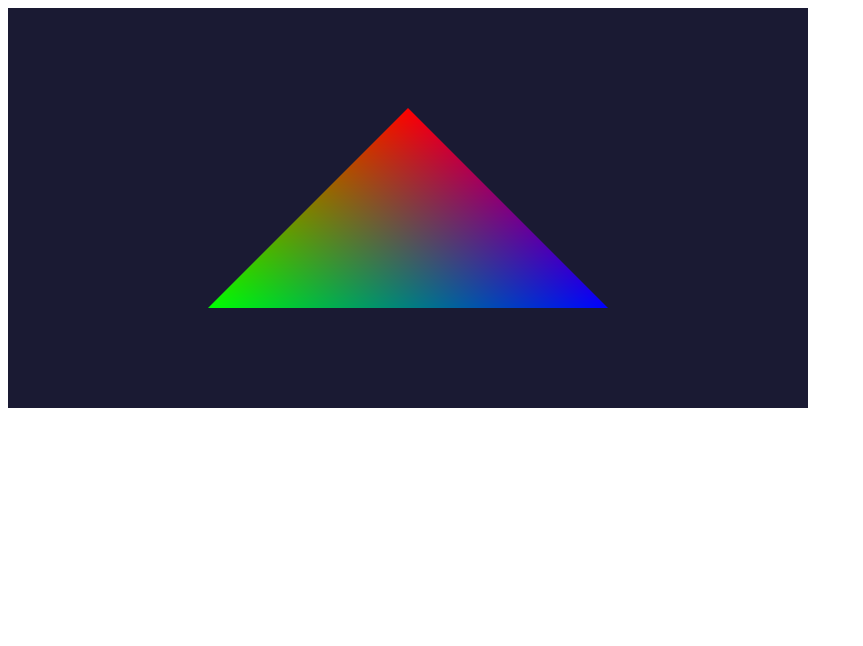
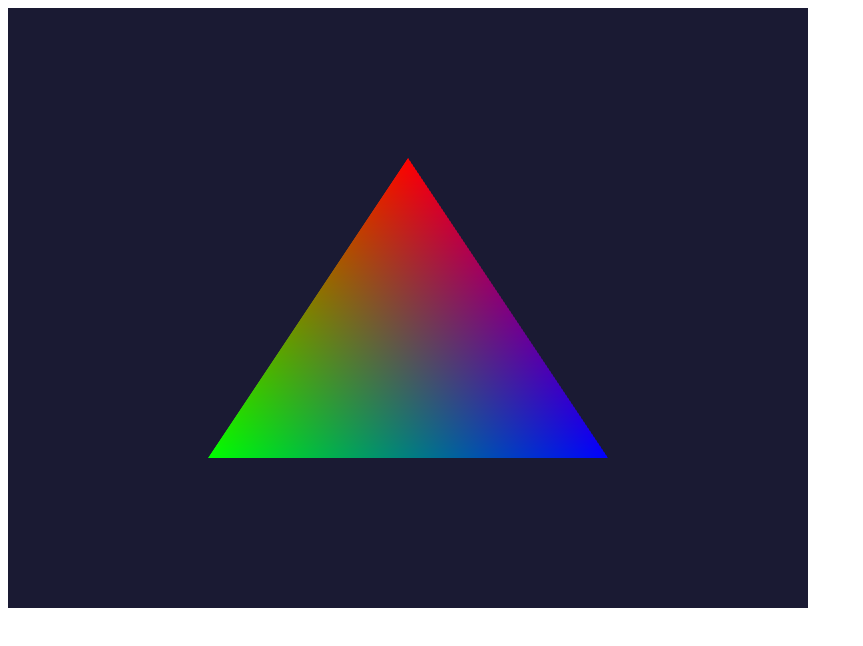
Before and after one commit to dungvd-dev-iotlink/webgl, a plain HTML site: page index.html in a window 1280 px wide. Shown: the whole page, without its empty margins (0-863 px from the left). Drawn offline with Linux system fonts and the light colour scheme.

```diff
--- a/index.html
+++ b/index.html
@@ -24,6 +24,6 @@
         </script>
     <head/>
     <body onload="webGLStart()">
-        <canvas id="canvas" width="800" height="400"></canvas>
+        <canvas id="canvas" width="800" height="600"></canvas>
     </body>
 </html>
```
